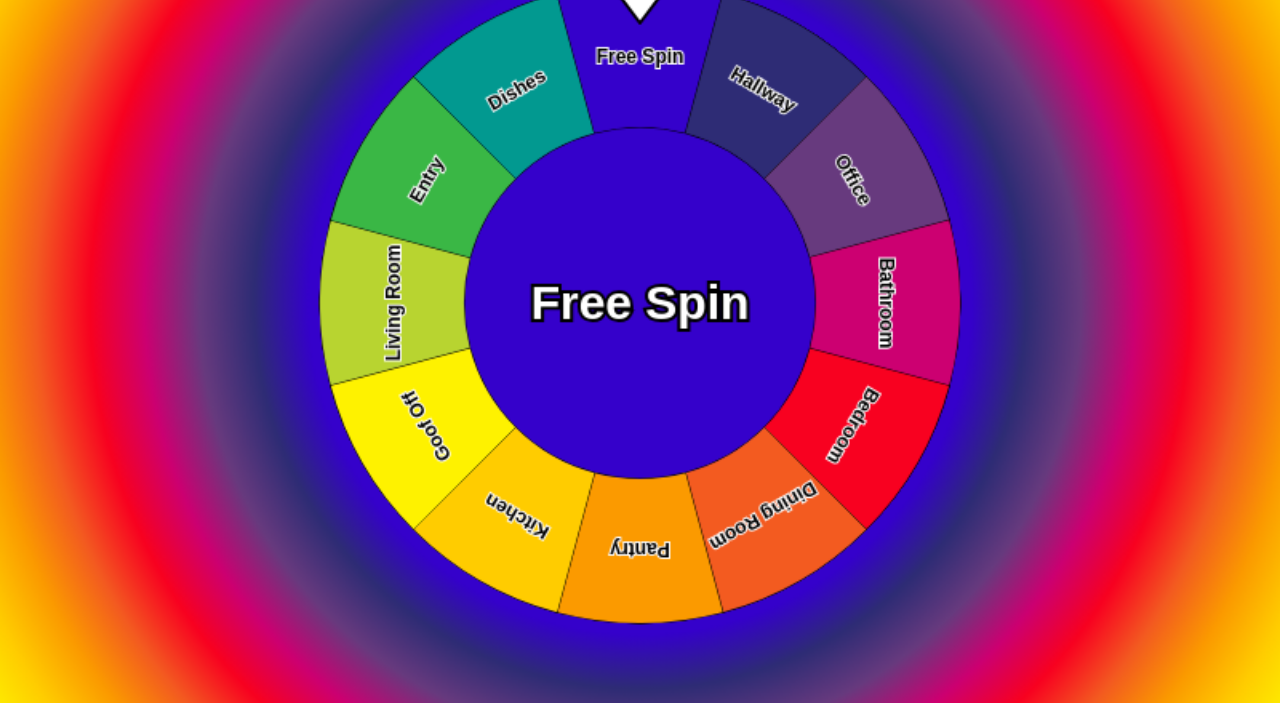
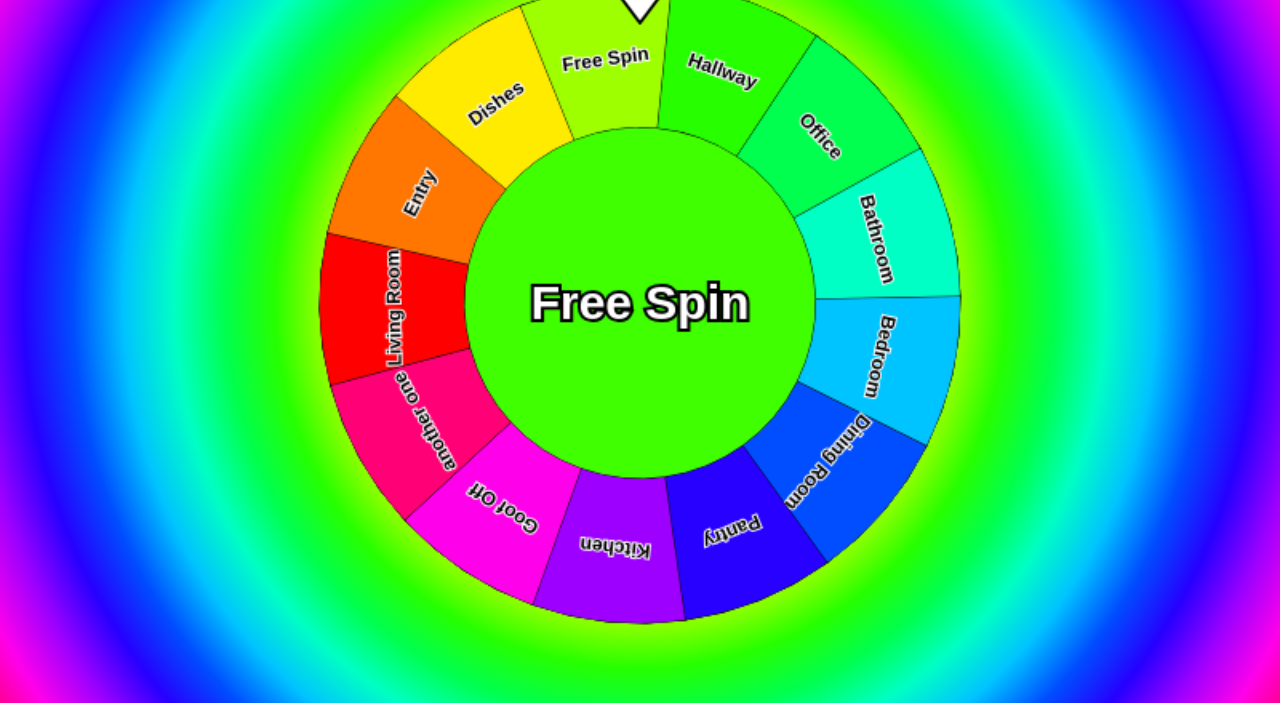
Before and after one commit to bobtheshrew/bobtheshrew.github.io, a plain HTML site: page PrizeWheel/index.html in a window 1280 px wide. Shown: the part 97-800 px from the top of the page. Drawn offline with Linux system fonts and the light colour scheme; a web font is replaced by a local one.

Commit message:
refactoring adding color stuff to PrizeWheel/index.html

```diff
--- a/PrizeWheel/index.html
+++ b/PrizeWheel/index.html
@@ -81,28 +81,28 @@ FONTS: https://www.w3schools.com/howto/howto_google_fonts.asp
 
 var colors = ["#B8D430", "#3AB745", "#029990", "#3501CB", "#2E2C75",
     "#673A7E", "#CC0071", "#F80120", "#F35B20", "#FB9A00", "#FFCC00",
-    "#FEF200"];
+    "#FEF200","#FEF2FF"];
 
 var items = ["Living Room", "Entry", "Dishes", "Free Spin", "Hallway",
     "Office", "Bathroom", "Bedroom", "Dining Room", "Pantry", "Kitchen",
-    "Goof Off"];
+    "Goof Off","another one"];
 
 var numItems = items.length;
 
-var currentAngle = 0;
-var arc = (Math.PI*2) / numItems;  //(360/currentAngle elements)
+var currentRad = 0;
+var radPerItem = (Math.PI*2) / numItems;  //(360/currentRad elements)
 var velocity = 0;
 var lastSample = Date.now();
 var nextLastSample = Date.now();
 const canvas = document.getElementById('wheelcanvas');
 
 //set the canvas size (used for drawing but not clicks / taps)
+//matches the aspect ratio of the window
 if (window.innerWidth > window.innerHeight) //landscape
 {
 	canvas.height = 500;
 	canvas.width = canvas.height * (window.innerWidth / window.innerHeight);
 }else{ //portrait
-
 	canvas.width = 500;
 	canvas.height = canvas.width * (window.innerHeight / window.innerWidth);
 }
@@ -122,23 +122,52 @@ canvas.addEventListener("touchend", handleEnd);
 canvas.addEventListener("touchcancel", handleCancel);
 canvas.addEventListener("touchmove", handleMove);
 
-//called onLoad then each frame
+function hslToHex(h, s, l) {
+  s /= 100;
+  l /= 100;
+
+  let c = (1 - Math.abs(2 * l - 1)) * s;
+  let x = c * (1 - Math.abs((h / 60) % 2 - 1));
+  let m = l - c / 2;
+  let r, g, b;
+
+  if (h >= 0 && h < 60) {
+    r = c; g = x; b = 0;
+  } else if (h >= 60 && h < 120) {
+    r = x; g = c; b = 0;
+  } else if (h >= 120 && h < 180) {
+    r = 0; g = c; b = x;
+  } else if (h >= 180 && h < 240) {
+    r = 0; g = x; b = c;
+  } else if (h >= 240 && h < 300) {
+    r = x; g = 0; b = c;
+  } else {
+    r = c; g = 0; b = x;
+  }
+
+  r = Math.round((r + m) * 255);
+  g = Math.round((g + m) * 255);
+  b = Math.round((b + m) * 255);
+
+  return "#" + ((1 << 24) + (r << 16) + (g << 8) + b).toString(16).slice(1);
+}
+
+//called onLoad, then each frame
 function drawRouletteWheel() {
     if (canvas.getContext) {
-        var outsideRadius = 200; //200
+        var outsideRadius = 200;
         var textRadius = 150;
         var insideRadius = 110;
 
         ctx.clearRect(0, 0, canvas.width, canvas.height); //0,0,500,500
 
-
 		//calculate result
 		var adjustment = -90;
-		var degrees = (360 - (currentAngle * (180 / Math.PI))+adjustment) % 360;
-		if (degrees < 0) degrees += 360;
-		var arcd = arc * (180 / Math.PI);
-		var index = (Math.floor((degrees) / arcd))%numItems;
-		var index100 = (degrees % arcd)/arcd;
+		var currentDeg = (360 - (currentRad * (180 / Math.PI)) + adjustment) % 360;
+		if (currentDeg < 0) currentDeg += 360;
+		var degPerItem = radPerItem * (180 / Math.PI);
+		var index = (Math.floor((currentDeg) / degPerItem))%numItems;
+		var index100 = (currentDeg % degPerItem)/degPerItem;
 
 		//Gradient back ground
 		const gradient = ctx.createRadialGradient(canvasCenterX, canvasCenterY, outsideRadius-10, canvasCenterX, canvasCenterY, outsideRadius+Math.max(canvasCenterX, canvasCenterY));
@@ -146,7 +175,10 @@ function drawRouletteWheel() {
 
 		for (let i = 0; i<13; i++){
 			//gradient.addColorStop(i/11, colors[(index+i)%numItems]);  //0 to 1 inclusive
-			gradient.addColorStop(((i/numItems)+(1/numItems*(1-index100)))%1, colors[(index+i)%numItems]);  //0 to 1 inclusive
+			//gradient.addColorStop(((i/numItems)+(1/numItems*(1-index100)))%1, colors[(index+i)%numItems]);
+			gradient.addColorStop(((i/numItems)+(1/numItems*(1-index100)))%1, hslToHex(((index+i)%numItems) * radPerItem * (180 / Math.PI), 100, 50));  //colors[(index+i)%numItems]
+
+			//0 to 1 inclusive
 			//gradient.addColorStop(i/11, colors[i]);  //0 to 1 inclusive
 		}
 		// Set the fill style and draw a rectangle
@@ -154,10 +186,10 @@ function drawRouletteWheel() {
 		ctx.fillRect(0, 0, canvas.width, canvas.height);
 
 
-		//display result in center
+		//Center circle
 		ctx.beginPath();
 		ctx.arc(canvasCenterX, canvasCenterY, insideRadius, 0, 2 * Math.PI, true);
-		ctx.fillStyle = colors[index];
+		ctx.fillStyle = hslToHex(currentDeg, 100, 50); // colors[index];
 		ctx.fill();
 
 		//wheel
@@ -165,12 +197,12 @@ function drawRouletteWheel() {
         ctx.lineWidth = 1;
         ctx.font =  'bold 12px sans-serif';
         for (var i = 0; i < numItems; i++) {
-            var angle = currentAngle + i * arc;
-            ctx.fillStyle = colors[i];
+            var itemRad = currentRad + i * radPerItem;
+            ctx.fillStyle = hslToHex(i * radPerItem * (180 / Math.PI), 100, 50); //colors[i];
             ctx.beginPath();
-            ctx.arc(canvasCenterX, canvasCenterY, outsideRadius, angle, angle + arc, false);
-            ctx.arc(canvasCenterX, canvasCenterY, insideRadius, angle + arc, angle, true);
-			ctx.arc(canvasCenterX, canvasCenterY, outsideRadius, angle, angle + arc, false);
+            ctx.arc(canvasCenterX, canvasCenterY, outsideRadius, itemRad, itemRad + radPerItem, false);
+            ctx.arc(canvasCenterX, canvasCenterY, insideRadius, itemRad + radPerItem, itemRad, true);
+			ctx.arc(canvasCenterX, canvasCenterY, outsideRadius, itemRad, itemRad + radPerItem, false);
 
             ctx.stroke();
             ctx.fill();
@@ -184,9 +216,9 @@ function drawRouletteWheel() {
 
 			ctx.fillStyle = "black";
 			//move out the ring in the angle of the current segment
-            ctx.translate(canvasCenterX + Math.cos(angle + arc / 2) * textRadius, canvasCenterY + Math.sin(angle + arc / 2) * textRadius);
+            ctx.translate(canvasCenterX + Math.cos(itemRad + radPerItem / 2) * textRadius, canvasCenterY + Math.sin(itemRad + radPerItem / 2) * textRadius);
             //rotate the text (convert to deg 1st)
-			ctx.rotate(angle + arc / 2 + Math.PI / 2);
+			ctx.rotate(itemRad + radPerItem / 2 + Math.PI / 2);
             var text = items[i];
 			ctx.strokeStyle = 'white';
 			ctx.miterLimit = 2;
@@ -245,13 +277,13 @@ function drawAnimationFrame(){
 	if (velocity > 2) velocity = 2;
 	if (velocity < -2) velocity = -2;
 	if (Math.abs(velocity) < 0.001) velocity=0;
-	currentAngle += velocity;
+	currentRad += velocity;
 
 	drawRouletteWheel();
 	window.requestAnimationFrame(drawAnimationFrame);
 	/*
     document.getElementById('debug').innerHTML =
-	"currentAngle: " + currentAngle+ ", <br>" +
+	"currentRad: " + currentRad+ ", <br>" +
 	"velocity: " + velocity+ ", <br>";
     */
 }
@@ -279,7 +311,7 @@ canvas.onmousedown = function(e){
 	velocity=0;
 	mouseIsDown = true;
 	clickStartAngle = getMouseAngle(e);
-	clickStartWheelAngle = normalizeRad(currentAngle);
+	clickStartWheelAngle = normalizeRad(currentRad);
 }
 
 function handleStart(evt) {
@@ -288,7 +320,7 @@ function handleStart(evt) {
 	velocity=0;
 	mouseIsDown = true;
 	clickStartAngle = getMouseAngle(evt);
-	clickStartWheelAngle = normalizeRad(currentAngle);
+	clickStartWheelAngle = normalizeRad(currentRad);
 
 	return;
 
@@ -381,22 +413,22 @@ function canvas_getCoordinates(e) {
 	//do noting if not clickin'
 	if(!mouseIsDown) return;
 
-	var clickCurrentAngle = getMouseAngle(e);
+	var clickcurrentRad = getMouseAngle(e);
 
-	currentAngle = clickStartWheelAngle+(clickCurrentAngle-clickStartAngle)
-	currentAngle = normalizeRad(currentAngle);
+	currentRad = clickStartWheelAngle+(clickcurrentRad-clickStartAngle)
+	currentRad = normalizeRad(currentRad);
 
 	if ((Date.now()-lastSample) > 100)
 	{
 		nextLastSample = lastSample;
-		lastSample = currentAngle;
+		lastSample = currentRad;
 	}
 
 	/*
 	document.getElementById('debug').innerHTML =
-	"currentAngle: " + currentAngle+ ", <br>" +
+	"currentRad: " + currentRad+ ", <br>" +
 	"clickStartWheelAngle: " + clickStartWheelAngle+",  <br>"+
-	"clickCurrentAngle: " + clickCurrentAngle+",  <br>"+
+	"clickcurrentRad: " + clickcurrentRad+",  <br>"+
 	"clickStartAngle: " + clickStartAngle+",  <br>";
 	*/
 }
@@ -491,7 +523,7 @@ function normalizeDeg(deg) {
 }
 
 velocity=0;
-currentAngle = 2.88;
+currentRad = 2.88;
 
 window.requestAnimationFrame(drawAnimationFrame);
 
@@ -513,15 +545,15 @@ function rotateWheel() {
         return;
     }
     var spinAngle = spinAngleStart - easeOut(spinTime, 0, spinAngleStart, spinTimeTotal);
-    currentAngle += (spinAngle * Math.PI / 180);
+    currentRad += (spinAngle * Math.PI / 180);
     drawRouletteWheel();
     spinTimeout = setTimeout( 'rotateWheel()' , 30);
 }
 function stopRotateWheel() {
     clearTimeout(spinTimeout);
-    var degrees = currentAngle * 180 / Math.PI + 90;
-    var arcd = arc * 180 / Math.PI;
-    var index = Math.floor( (360 * degrees % 360) / arcd);
+    var currentDeg = currentRad * 180 / Math.PI + 90;
+    var degPerItem = arc * 180 / Math.PI;
+    var index = Math.floor( (360 * currentDeg % 360) / degPerItem);
     ctx.save();
     ctx.font =  'bold 30px sans-serif ';
     var text = items[index];
```
